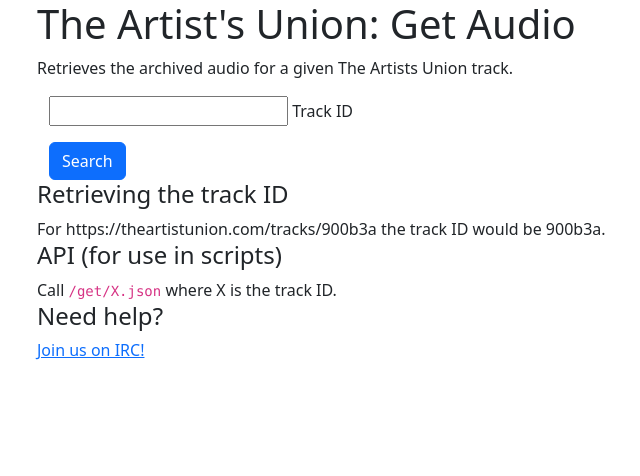
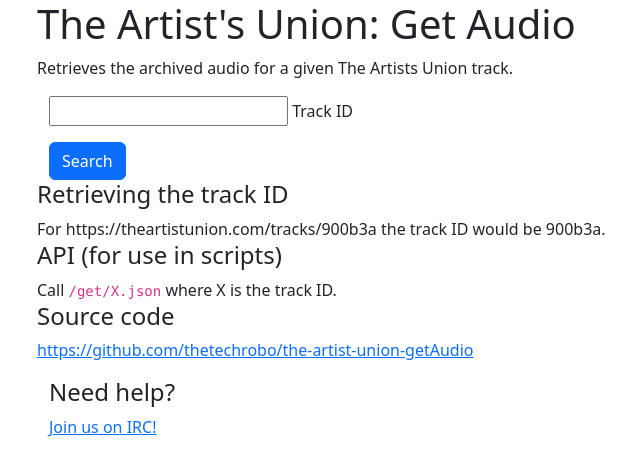
Before and after one commit to TheTechRobo/the-artist-union-getAudio, a Flask app: page / in a window 1280 px wide. Shown: the top 476 px of the page, without its empty margins (45-685 px from the left). Run offline with Flask 3, Linux system fonts and the light colour scheme.

Commit message:
Link to GitHub repo

```diff
--- a/templates/index.html
+++ b/templates/index.html
@@ -27,6 +27,11 @@
     Call <code>/get/X.json</code> where X is the track ID.
   </div>
   <div class="container">
+    <h4>Source code</h4>
+    <p><a href="https://github.com/thetechrobo/the-artist-union-getAudio">https://github.com/thetechrobo/the-artist-union-getAudio</a></p>
+  </h4>
+  </body>
+  <div class="container">
     <h4>Need help?</h4>
     <p><a href="https://webirc.hackint.org/#irc://irc.hackint.org/#archiveteam-bs">Join us on IRC!</a></p>
   </h4>
```
